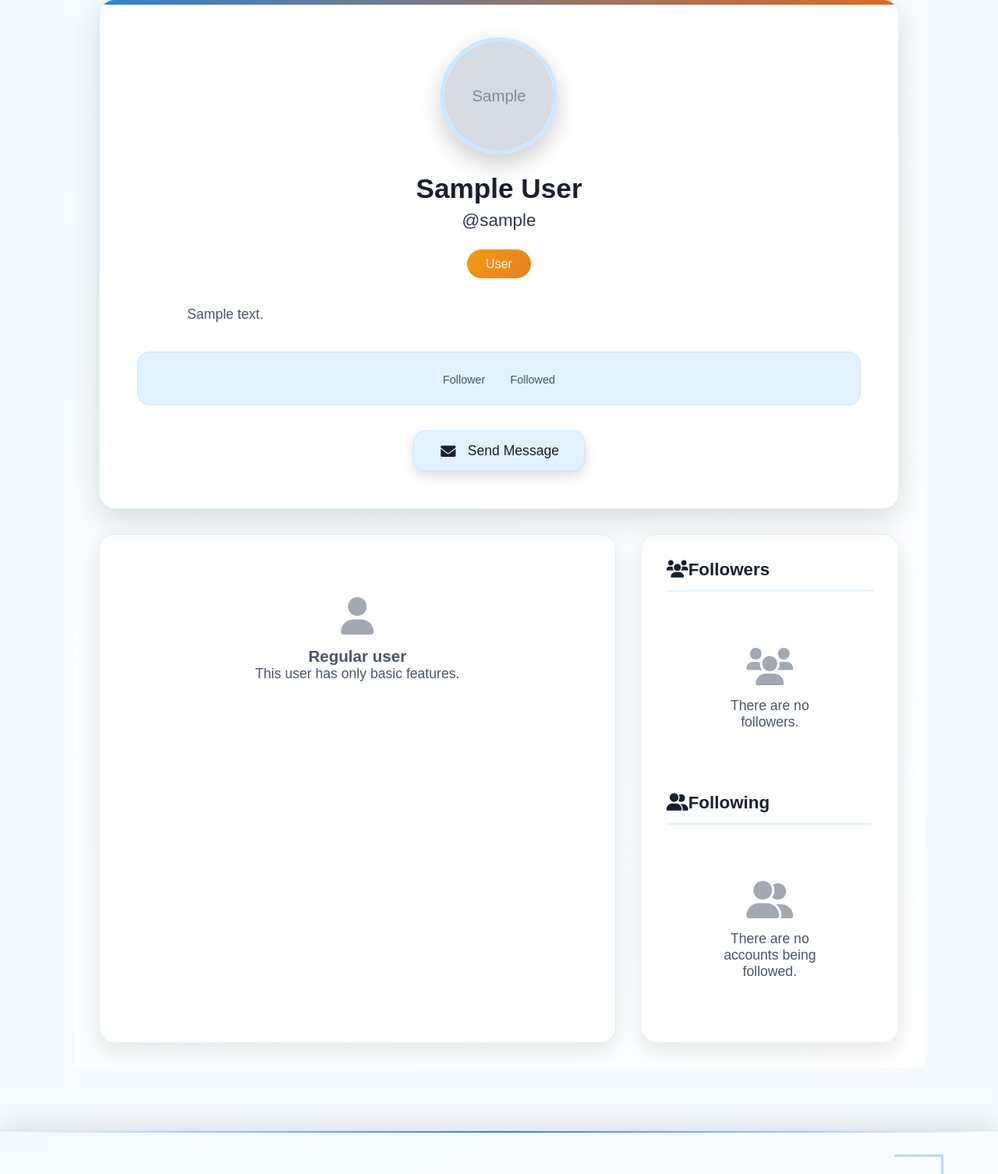
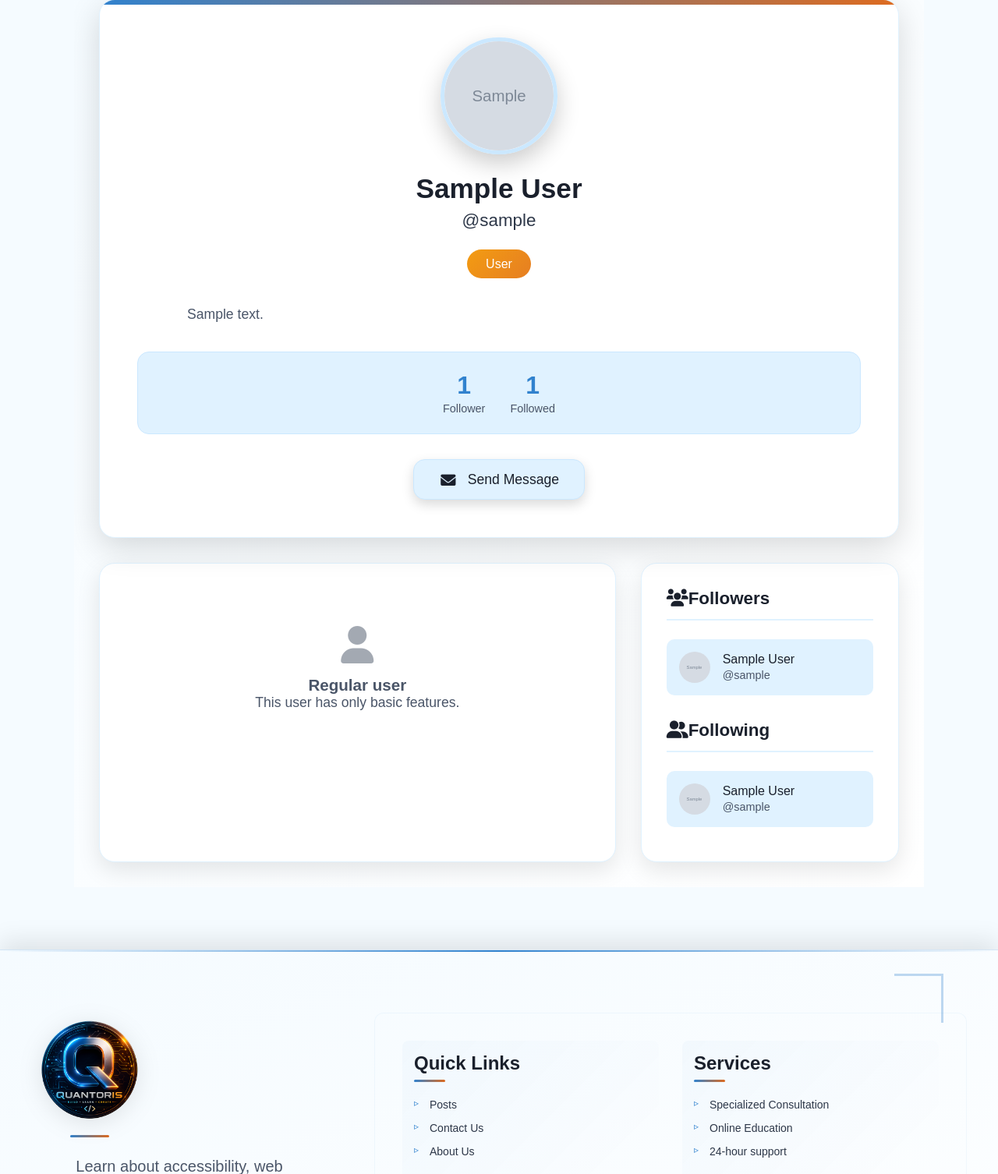
Before and after one commit to QUANTORIS01/blogsphere, a Django app: a page that uses config/accounts/templates/user/user_detail.html in a window 1280 px wide. Shown: the part 273-1779 px from the top of the page at 78% size. Run offline with Django 5.2, Linux system fonts and the light colour scheme; a user stored in the database is signed in; tables that the repository leaves empty hold one stand-in row (values such as "Sample post"); grey boxes marked "Sample" are stand-in pictures; some libraries are stand-ins or nearby versions; some web fonts are replaced.

Commit message:
feat: implement user follow system with followers and following lists

```diff
--- a/config/accounts/templates/user/user_detail.html
+++ b/config/accounts/templates/user/user_detail.html
@@ -40,11 +40,11 @@
                         </div>
                         {% endif %}
                         <div class="stat-item" id="followers-stat">
-                            <span class="stat-number">{{ user.rel_to_set.count }}</span>
+                            <span class="stat-number">{{ user.followers.count }}</span>
                             <span class="stat-label">Follower</span>
                         </div>
                         <div class="stat-item" id="following-stat">
-                            <span class="stat-number">{{ user.rel_from_set.count }}</span>
+                            <span class="stat-number">{{ user.following.count }}</span>
                             <span class="stat-label">Followed</span>
                         </div>
                     </div>
@@ -137,26 +137,26 @@
 
                     <div class="sidebar">
                         <h3><i class="fas fa-users"></i>Followers</h3>
-                        {% with followers=user.rel_to_set.all %}
+                        {% with followers=user.follower_relations.all %}
                         {% if followers %}
                         <ul class="follow-list" id="followers-list">
                             {% for relation in followers|slice:":5" %}
                             <li class="follow-item">
-                                <a href="{% url 'accounts:user_detail' relation.user_from.username %}">
-                                    {% if relation.user_from.avatar %}
-                                    <img src="{{ relation.user_from.avatar.url }}"
-                                         alt="{{ relation.user_from.get_full_name }}"
+                                <a href="{% url 'accounts:user_detail' relation.follower.username %}">
+                                    {% if relation.follower.avatar %}
+                                    <img src="{{ relation.follower.avatar.url }}"
+                                         alt="{{ relation.follower.get_full_name }}"
                                          class="follow-avatar">
                                     {% else %}
                                     <i class="fas fa-user-circle" style="font-size: 2rem; color: var(--fg3);"></i>
                                     {% endif %}
                                 </a>
                                 <div class="follow-info">
-                                    <a href="{% url 'accounts:user_detail' relation.user_from.username %}">
+                                    <a href="{% url 'accounts:user_detail' relation.follower.username %}">
                                         <div class="follow-name">
-                                            {{ relation.user_from.get_full_name|default:relation.user_from.username }}
+                                            {{ relation.follower.get_full_name|default:relation.follower.username }}
                                         </div>
-                                        <div class="follow-username">@{{ relation.user_from.username }}</div>
+                                        <div class="follow-username">@{{ relation.follower.username }}</div>
                                     </a>
                                 </div>
                             </li>
@@ -171,26 +171,26 @@
                         {% endwith %}
 
                         <h3 style="margin-top: 2rem;"><i class="fas fa-user-friends"></i>Following</h3>
-                        {% with following=user.rel_from_set.all %}
+                        {% with following=user.following_relations.all %}
                         {% if following %}
                         <ul class="follow-list" id="following-list">
                             {% for relation in following|slice:":5" %}
                             <li class="follow-item">
-                                <a href="{% url 'accounts:user_detail' relation.user_to.username %}">
-                                    {% if relation.user_to.avatar %}
-                                    <img src="{{ relation.user_to.avatar.url }}"
-                                         alt="{{ relation.user_to.get_full_name }}"
+                                <a href="{% url 'accounts:user_detail' relation.following.username %}">
+                                    {% if relation.following.avatar %}
+                                    <img src="{{ relation.following.avatar.url }}"
+                                         alt="{{ relation.following.get_full_name }}"
                                          class="follow-avatar">
                                     {% else %}
                                     <i class="fas fa-user-circle" style="font-size: 2rem; color: var(--fg3);"></i>
                                     {% endif %}
                                 </a>
                                 <div class="follow-info">
-                                    <a href="{% url 'accounts:user_detail' relation.user_to.username %}">
+                                    <a href="{% url 'accounts:user_detail' relation.following.username %}">
                                         <div class="follow-name">
-                                            {{ relation.user_to.get_full_name|default:relation.user_to.username }}
+                                            {{ relation.following.get_full_name|default:relation.following.username }}
                                         </div>
-                                        <div class="follow-username">@{{ relation.user_to.username }}</div>
+                                        <div class="follow-username">@{{ relation.following.username }}</div>
                                     </a>
                                 </div>
                             </li>
@@ -214,7 +214,7 @@
         const userId = this.getAttribute('data-user-id');
         const followBtn = this;
 
-        fetch('#', {
+        fetch('{% url "accounts:user_follow" %}', {
             method: 'POST',
             headers: {
                 'Content-Type': 'application/x-www-form-urlencoded',
--- a/config/accounts/urls.py
+++ b/config/accounts/urls.py
@@ -22,5 +22,5 @@
     path('dashboard/edit/', views.edit_account, name='edit_account'),
     path('users/', views.user_list, name='user_list'),
     path('users/<username>/', views.user_detail, name='user_detail'),
-
+    path('user/follow/', views.user_follow, name='user_follow'),
 ]
--- a/config/accounts/views.py
+++ b/config/accounts/views.py
@@ -4,6 +4,8 @@
 from django.conf import settings
 from django.contrib import messages
 from django.shortcuts import get_object_or_404
+from django.views.decorators.http import require_POST
+from django.http import JsonResponse
 from blog.models import Post
 from .forms import *
 from .email_service import send_email_thread
@@ -152,3 +154,34 @@
     else:
         user.published_posts = Post.published.none()
     return render(request, 'user/user_detail.html', {'user': user})
+
+
+@login_required
+@require_POST
+def user_follow(request):
+    user_id = request.POST.get('id')
+    if user_id:
+        try:
+            user = User.objects.get(id=user_id)
+            if request.user in user.followers.all():
+                UserFollow.objects.filter(follower=request.user, following=user).delete()
+                follow = False
+            else:
+                UserFollow.objects.get_or_create(follower=request.user, following=user)
+                follow = True
+            following_count = user.following.count()
+            followers_count = user.followers.count()
+            return JsonResponse({
+                'follow': follow,
+                'following_count': following_count,
+                'followers_count': followers_count,
+            })
+
+        except User.DoesNotExist:
+            return JsonResponse({
+                'error': 'User Does Not Request',
+            })
+
+    return JsonResponse({
+        'error': 'Invalid Request'
+    })
--- a/config/blog/templates/blog/Home/active_author.html
+++ b/config/blog/templates/blog/Home/active_author.html
@@ -1,4 +1,5 @@
 {% load static %}
+{% load blog_tags %}
 <link rel="stylesheet" href="{% static 'css/blog/Home/active_author.css' %}">
 
 <h2 class="search-main-title">
--- a/config/blog/templates/blog/Home/latest_posts.html
+++ b/config/blog/templates/blog/Home/latest_posts.html
@@ -42,7 +42,7 @@
                     </div>
 
                     <div class="latest-card-footer">
-                        <a href="#"
+                        <a href="{% url 'accounts:user_detail' post.author.username %}"
                            class="latest-author-info">
                             {% if post.author.avatar %}
                             <img src="{{ post.author.avatar.url }}" alt="{{ post.author.username }}"
--- a/config/blog/templates/blog/Home/popular_posts.html
+++ b/config/blog/templates/blog/Home/popular_posts.html
@@ -36,7 +36,7 @@
                         </div>
 
                         <div class="popular-post-metadata">
-                            <a href="#"
+                            <a href="{% url 'accounts:user_detail' post.author.username %}"
                                class="popular-author-info">
                                 {% if post.author.avatar %}
                                 <img src="{{ post.author.avatar.url }}"
--- a/config/blog/templates/blog/Post_list/post_list.html
+++ b/config/blog/templates/blog/Post_list/post_list.html
@@ -40,7 +40,7 @@
                             </p>
                             <div class="wrapper-flex">
                                 <div class="profile-wrapper">
-                                    <a href="#">
+                                    <a href="{% url 'accounts:user_detail' post.author.username %}">
                                         {% if post.author.avatar %}
                                         <img src="{{ post.author.avatar.url }}" alt="{{ post.author.username }}"
                                              width="50" class="author-post-list">
@@ -51,7 +51,7 @@
                                     </a>
                                 </div>
                                 <div class="wrapper">
-                                    <a href="#" class="h4">
+                                    <a href="{% url 'accounts:user_detail' post.author.username %}" class="h4">
                                         {{ post.author }}</a>
                                     <div class="text-small">
                                         <ion-icon name="time-outline"></ion-icon>
--- a/config/blog/templatetags/blog_tags.py
+++ b/config/blog/templatetags/blog_tags.py
@@ -38,14 +38,14 @@
     for author in active_authors:
         try:
             from django.contrib.auth.models import User
-            from ..models import Intermediary
+            from accounts.models import UserFollow
             user = User.objects.get(id=author['author__id'])
-            if hasattr(user, 'account') and user.avatar:
+            if user.avatar:
                 author['avatar_url'] = user.avatar.url
             else:
                 author['avatar_url'] = None
 
-            follower_count = Intermediary.objects.filter(user_to=user).count()
+            follower_count = UserFollow.objects.filter(following=user).count()
             author['follower_count'] = follower_count
         except:
             author['avatar_url'] = None
```
Also changed, not shown: config/accounts/admin.py (+8 -0 lines), config/accounts/models.py (+21 -0 lines), config/blog/templates/blog/Detail/post_detail.html (+4 -4 lines), config/accounts/migrations/0003_userfollow_user_following_and_more.py (added).
